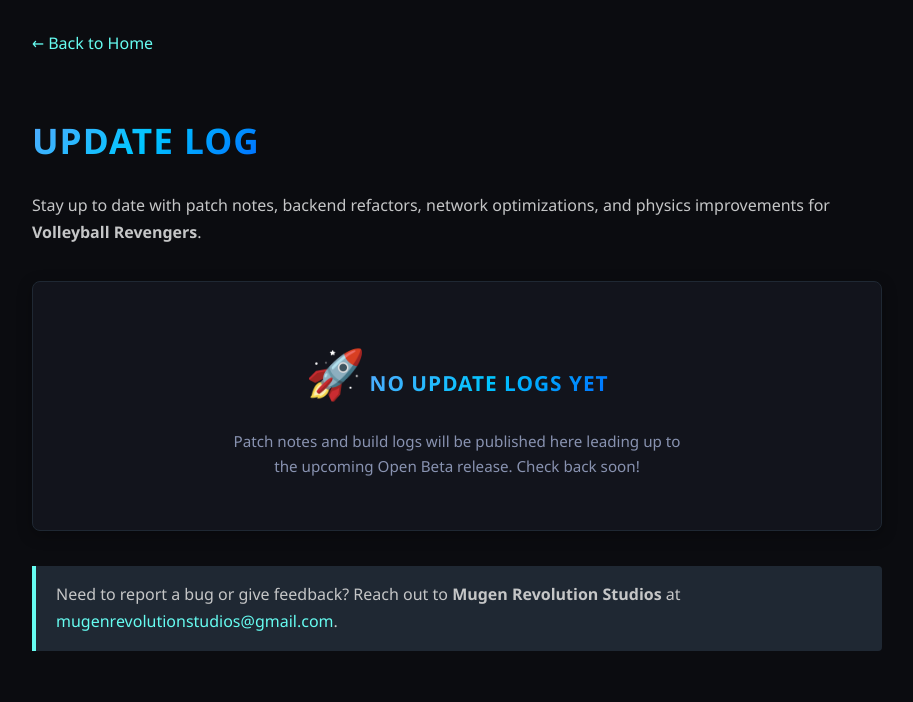
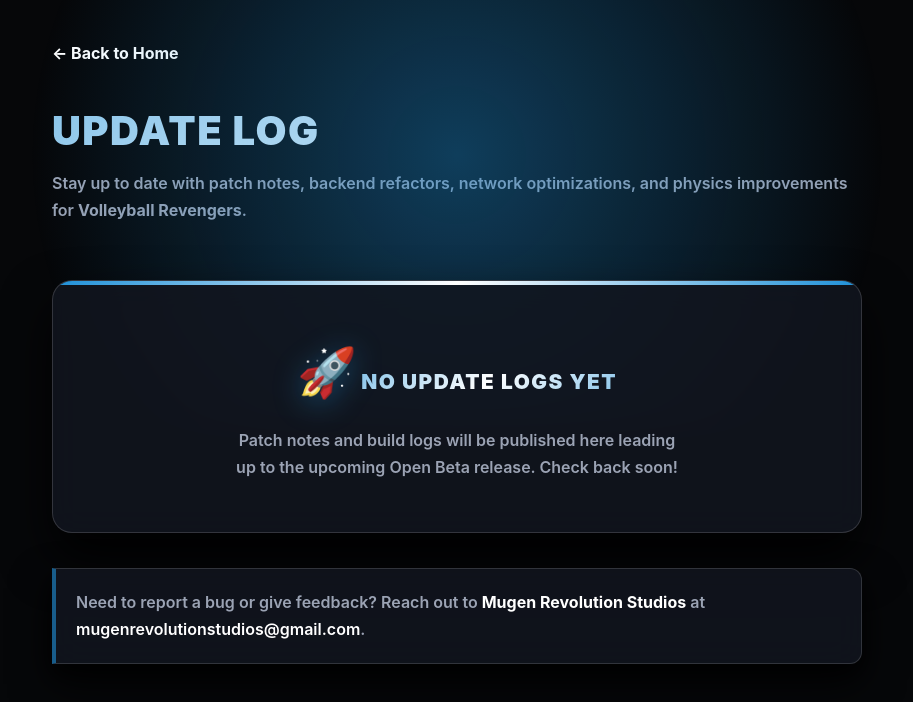
Before and after one commit to fpzard-eng/Volleyball-Revengers, a plain HTML site: page updates.html in a window 1280 px wide. Shown: the whole page, without its empty margins (183-1096 px from the left). Drawn offline with Linux system fonts and the light colour scheme.

Commit message:
Update updates.html

```diff
--- a/updates.html
+++ b/updates.html
@@ -1,31 +1,78 @@
 <!DOCTYPE html>
-<html lang="en">
+<html lang="en" data-theme="dark">
 <head>
     <meta charset="UTF-8">
     <meta name="viewport" content="width=device-width, initial-scale=1.0">
     <title>Update Log - Volleyball Revengers</title>
     <style>
+        :root {
+            /* Dark Mode: Blue, White Gradient & Holographic */
+            --bg-main: #060709;
+            --bg-card: rgba(18, 22, 31, 0.85);
+            --bg-card-hover: rgba(28, 34, 48, 0.95);
+            --bg-nav: rgba(10, 12, 16, 0.9);
+            --text-main: #ffffff;
+            --text-muted: #9ba3b4;
+            --border-color: rgba(255, 255, 255, 0.15);
+            --border-glow: rgba(30, 144, 216, 0.6);
+            --accent-glow: rgba(30, 144, 216, 0.4);
+            --shadow-card: 0 20px 40px rgba(0, 0, 0, 0.8), 0 8px 20px rgba(0, 0, 0, 0.6);
+            --shadow-hero: 0 30px 60px rgba(0, 0, 0, 0.9), 0 0 50px rgba(30, 144, 216, 0.35);
+            --shadow-btn: 0 12px 30px rgba(30, 144, 216, 0.5);
+            --shadow-widget: 0 25px 50px rgba(0, 0, 0, 0.85);
+            --holo-gradient: linear-gradient(135deg, #1E90D8 0%, #ffffff 50%, #1E90D8 100%);
+            --btn-gradient: linear-gradient(135deg, #1E90D8 0%, #1572a8 100%);
+            --btn-hover: linear-gradient(135deg, #24a0f0 0%, #1a82c4 100%);
+            --badge-bg: rgba(30, 144, 216, 0.15);
+            --badge-border: rgba(30, 144, 216, 0.4);
+        }
+        [data-theme="light"] {
+            /* Light Mode: Red, Black Gradient & Holographic */
+            --bg-main: #f9f3f3;
+            --bg-card: rgba(255, 255, 255, 0.95);
+            --bg-card-hover: rgba(255, 255, 255, 1);
+            --bg-nav: rgba(250, 245, 245, 0.95);
+            --text-main: #0f172a;
+            --text-muted: #64748b;
+            --border-color: rgba(0, 0, 0, 0.15);
+            --border-glow: rgba(220, 38, 38, 0.6);
+            --accent-glow: rgba(220, 38, 38, 0.3);
+            --shadow-card: 0 20px 40px rgba(0, 0, 0, 0.08), 0 8px 20px rgba(0, 0, 0, 0.05);
+            --shadow-hero: 0 25px 50px rgba(0, 0, 0, 0.15), 0 0 40px rgba(220, 38, 38, 0.25);
+            --shadow-btn: 0 12px 30px rgba(220, 38, 38, 0.35);
+            --shadow-widget: 0 25px 50px rgba(0, 0, 0, 0.1);
+            --holo-gradient: linear-gradient(135deg, #dc2626 0%, #000000 50%, #dc2626 100%);
+            --btn-gradient: linear-gradient(135deg, #dc2626 0%, #991b1b 100%);
+            --btn-hover: linear-gradient(135deg, #ef4444 0%, #b91c1c 100%);
+            --badge-bg: rgba(220, 38, 38, 0.1);
+            --badge-border: rgba(220, 38, 38, 0.3);
+        }
+        * { box-sizing: border-box; margin: 0; padding: 0; transition: background 0.3s ease, color 0.3s ease, border-color 0.3s ease, box-shadow 0.3s ease, transform 0.3s ease; }
+
         body {
-            font-family: 'Segoe UI', Tahoma, Geneva, Verdana, sans-serif;
-            background-color: #0b0c10;
-            color: #c5c6c7;
-            padding: 30px 20px;
+            font-family: 'Inter', -apple-system, BlinkMacSystemFont, 'Segoe UI', Roboto, sans-serif;
+            background-color: var(--bg-main);
+            color: var(--text-muted);
+            padding: 40px 20px;
             line-height: 1.7;
             max-width: 850px;
             margin: 0 auto;
+            min-height: 100vh;
+            display: flex;
+            flex-direction: column;
         }
+        body::before { content: ''; position: fixed; top: -15%; left: 50%; transform: translateX(-50%); width: 85vw; height: 550px; background: radial-gradient(circle, var(--accent-glow) 0%, rgba(0,0,0,0) 70%); pointer-events: none; z-index: 0; }
 
-        /* Holographic Text Style */
         .holo-text {
-            background: linear-gradient(135deg, #00f2fe 0%, #4facfe 25%, #00c6ff 50%, #0072ff 75%, #00f2fe 100%);
+            background: var(--holo-gradient);
             background-size: 200% auto;
             -webkit-background-clip: text;
             -webkit-text-fill-color: transparent;
             animation: holoGlow 4s linear infinite;
             display: inline-block;
-            font-weight: 700;
+            font-weight: 900;
             text-transform: uppercase;
-            letter-spacing: 1px;
+            letter-spacing: 1.5px;
         }
 
         @keyframes holoGlow {
@@ -33,27 +80,33 @@
             100% { background-position: 200% center; }
         }
 
-        h1 { font-size: 2.2rem; margin-bottom: 5px; }
+        h1 { font-size: 2.5rem; margin-bottom: 5px; color: var(--text-main); }
+        p { color: var(--text-muted); font-weight: 600; }
 
-        a { color: #66fcf1; text-decoration: none; transition: color 0.2s ease; }
-        a:hover { color: #45a29e; text-decoration: underline; }
+        a { color: var(--text-main); text-decoration: none; transition: color 0.2s ease; }
+        a:hover { color: var(--border-glow); text-decoration: underline; }
 
-        .nav { margin-bottom: 30px; }
+        .nav { margin-bottom: 30px; font-weight: 700; }
 
         .empty-log-card {
-            background-color: #12141c;
-            border: 1px solid #1f2833;
-            border-radius: 8px;
+            background: var(--bg-card);
+            backdrop-filter: blur(15px);
+            border: 1px solid var(--border-color);
+            border-radius: 20px;
             padding: 50px 20px;
             text-align: center;
-            box-shadow: 0 4px 15px rgba(0, 0, 0, 0.3);
+            box-shadow: var(--shadow-widget);
             margin-top: 20px;
+            position: relative;
+            overflow: hidden;
         }
+        .empty-log-card::before { content: ''; position: absolute; top: 0; left: 0; width: 100%; height: 4px; background: var(--holo-gradient); }
 
         .empty-icon {
             font-size: 3rem;
             margin-bottom: 15px;
             display: inline-block;
+            filter: drop-shadow(0 5px 15px var(--accent-glow));
         }
 
         .empty-title {
@@ -63,22 +116,34 @@
         }
 
         .empty-desc {
-            color: #8892b0;
-            font-size: 0.95rem;
+            color: var(--text-muted);
+            font-size: 0.95srem;
             max-width: 450px;
             margin: 0 auto;
+            font-weight: 600;
         }
 
         .contact-box {
-            background-color: #1f2833;
-            border-left: 4px solid #66fcf1;
-            padding: 15px 20px;
+            background: var(--bg-card);
+            backdrop-filter: blur(15px);
+            border: 1px solid var(--border-color);
+            border-left: 4px solid var(--border-glow);
+            padding: 20px;
             margin-top: 35px;
-            border-radius: 0 4px 4px 0;
+            border-radius: 0 12px 12px 0;
+            box-shadow: var(--shadow-card);
+            color: var(--text-muted);
+            font-weight: 600;
         }
+        .contact-box strong { color: var(--text-main); }
     </style>
 </head>
 <body>
+    <script>
+        const savedTheme = localStorage.getItem('preferred-theme') || 'dark';
+        document.documentElement.setAttribute('data-theme', savedTheme);
+    </script>
+
     <div class="nav"><a href="home.html">← Back to Home</a></div>
 
     <h1 class="holo-text">Update Log</h1>
```
